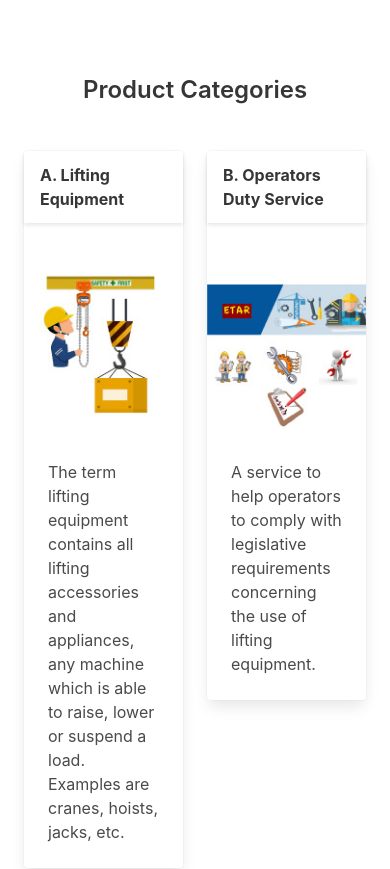
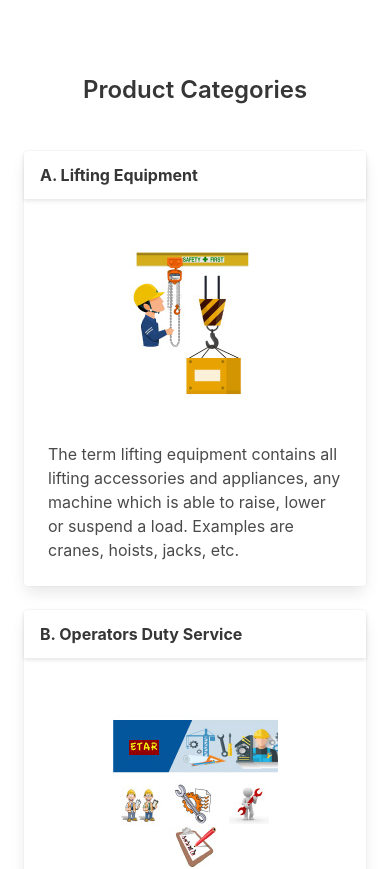
Before and after one commit to cohun/nextGutmanWeb, a Next.js app: page / in a window 390 px wide. Shown: the part 780-1649 px from the top of the page. Built offline with nearby package versions, Linux system fonts and the light colour scheme.

Commit message:
column width for mobile

```diff
--- a/pages/index.js
+++ b/pages/index.js
@@ -73,8 +73,8 @@ export default function Home() {
             Product Categories
           </h3>
           <br />
-          <div className="columns is-mobile is-multiline">
-            <div className="column is-6-mobile is-4-tablet is-3-widescreen">
+          <div className="columns is-multiline">
+            <div className="column is-12-mobile is-6-tablet is-3-widescreen">
               <Link href="/LiftingEquipment">
                 <a>
                   <div className="card">
@@ -101,7 +101,7 @@ export default function Home() {
                 </a>
               </Link>
             </div>
-            <div className="column is-6-mobile is-4-tablet is-3-widescreen">
+            <div className="column is-12-mobile is-6-tablet is-3-widescreen">
               <Link href="/OperatorsDuty">
                 <a>
                   <div className="card">
@@ -128,7 +128,7 @@ export default function Home() {
                 </a>
               </Link>
             </div>
-            <div className="column is-6-mobile is-4-tablet is-3-widescreen">
+            <div className="column is-12-mobile is-6-tablet is-3-widescreen">
               <Link href="/MaterialHandling">
                 <a>
                   <div className="card">
@@ -156,7 +156,7 @@ export default function Home() {
               </Link>
             </div>
 
-            <div className="column is-6-mobile is-4-tablet is-3-widescreen">
+            <div className="column is-12-mobile is-6-tablet is-3-widescreen">
               <Link href="/Miscellaneous">
                 <a>
                   <div className="card">
```
Also changed, not shown: pages/LiftingEquipment/index.js (renamed from pages/LiftingEquipment.js), pages/MaterialHandling/index.js (renamed from pages/MaterialHandling.js), pages/Miscellaneous/index.js (renamed from pages/Miscellaneous.js), pages/OperatorsDuty/index.js (renamed from pages/OperatorsDuty.js), public/vercel.svg (deleted).
